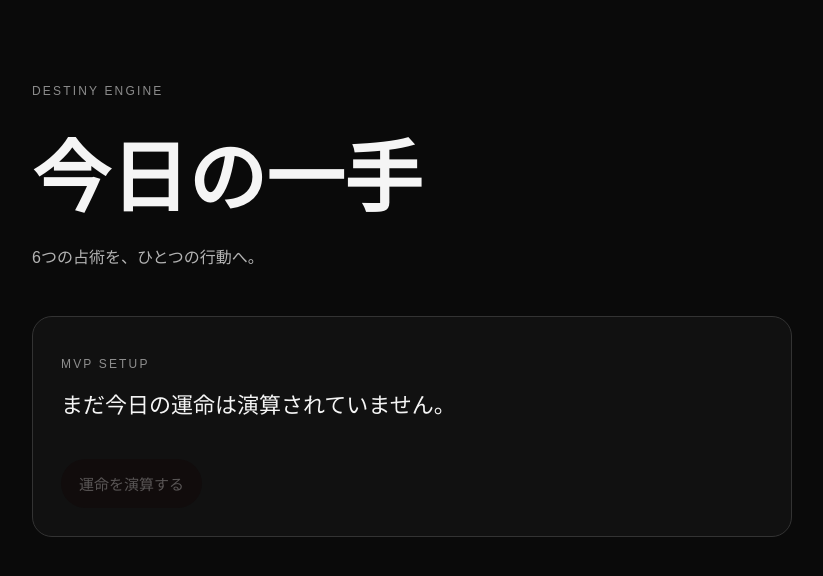
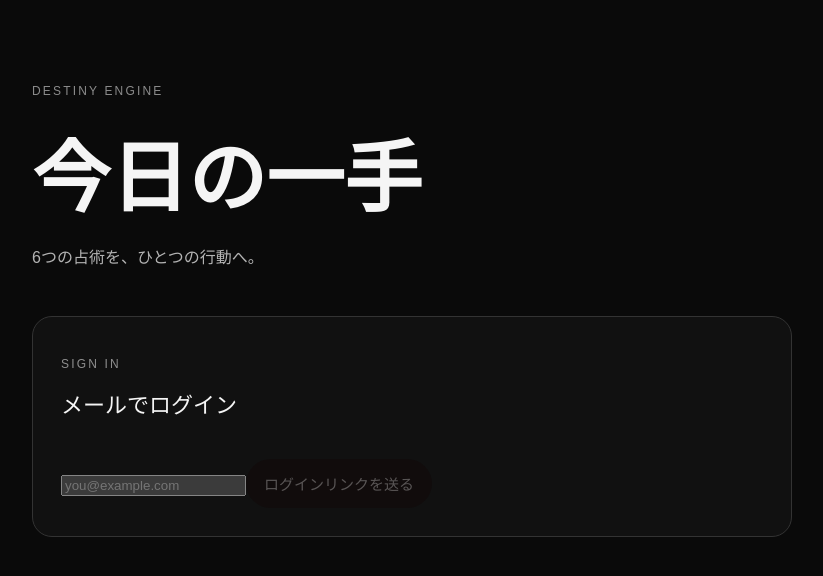
Before and after one commit to naruhito22-collab/destiny-engine, a Next.js app: page / in a window 1280 px wide. Shown: the top 576 px of the page, without its empty margins (228-1051 px from the left). Built offline with nearby package versions, Linux system fonts and the light colour scheme; no server answers.

Commit message:
Connect home page to interactive MVP

```diff
--- a/app/page.tsx
+++ b/app/page.tsx
@@ -1,14 +1,12 @@
-export default function Home() {
+import DestinyClient from './destiny-client';
+
+export default function Home(){
   return (
     <main className="shell">
       <p className="eyebrow">DESTINY ENGINE</p>
       <h1>今日の一手</h1>
       <p className="lead">6つの占術を、ひとつの行動へ。</p>
-      <section className="card">
-        <p className="muted">MVP SETUP</p>
-        <h2>まだ今日の運命は演算されていません。</h2>
-        <button disabled>運命を演算する</button>
-      </section>
+      <DestinyClient />
     </main>
   );
 }
```
